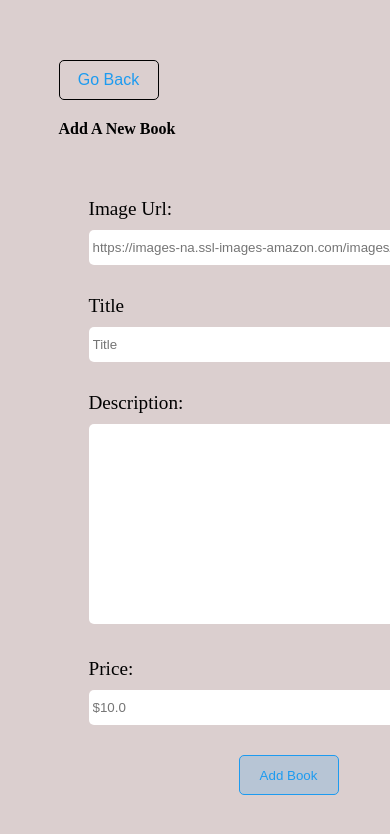
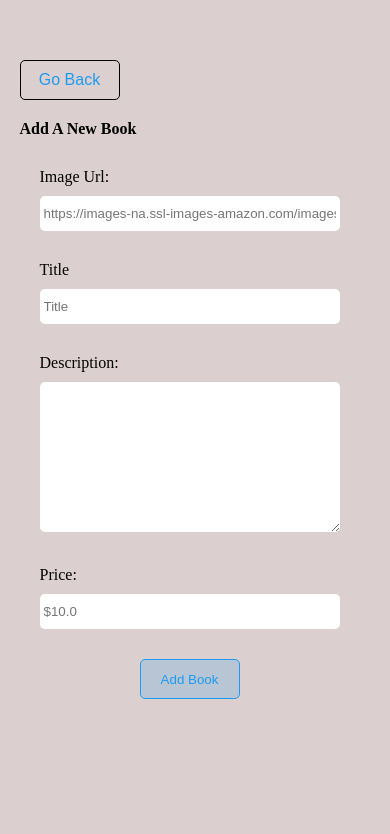
Before and after one commit to carissaayo/book-app, a React (Create React App) app: page /add-book in a window 390 px wide. Shown: the top 834 px of the page. Built offline with nearby package versions, Linux system fonts and the light colour scheme.

Commit message:
fixed some mobile style bugs

```diff
--- a/src/components/Footer/Footer.css
+++ b/src/components/Footer/Footer.css
@@ -20,3 +20,8 @@
  z-index: 20;
 
 }
+
+@media (max-width:450px){
+footer p{font-size: 0.8rem;
+}
+}
--- a/src/pages/AddBook/AddBook.css
+++ b/src/pages/AddBook/AddBook.css
@@ -10,10 +10,10 @@
 }
 
 h2{
-    margin-bottom: 30px;
+    margin-bottom: 10px;
 }
 label{
-    font-size: 1.2rem;
+    /* font-size: 1.2rem; */
     margin-bottom: 10px;
     width:200px;
     display: block;
@@ -28,9 +28,6 @@ section{
 section div{
     margin: 10px;
     margin-bottom: 30px;
-}
-.image__con{
-
 }
 
 input,textarea{
@@ -62,3 +59,57 @@ button{
  height:40px
 
 }
+
+
+
+@media (max-width:740px){
+    .add__book{
+        padding: 0px 5%;
+        padding-top: 60px;
+    }
+
+
+}
+
+@media (max-width:600px){
+  .add__book{
+        padding: 0px 7%;
+        padding-top: 60px;
+    }
+    input,textarea{
+    width:400px;
+}
+textarea{
+    height:150px;
+}
+}
+
+@media (max-width:500px){
+
+ .add__book{
+        padding: 0px 5%;
+        padding-top: 60px;
+    }
+    input,textarea{
+    width:350px;
+}
+}
+@media (max-width:430px){
+section{
+       /* background-color: white; */
+    /* max-width: 800px; */
+    padding: 10px;
+
+
+}
+
+    input,textarea{
+    width:300px;
+}
+.btn__con{
+    display: flex;
+    justify-content: center;
+    align-items: center;
+    width:300px;
+}
+}
--- a/src/pages/Admin/Admin.css
+++ b/src/pages/Admin/Admin.css
@@ -108,6 +108,9 @@ button{
 
 .admin__con{
     padding-right: 0px;
+    height: 90px;
+
+     padding-top: 20px;
 
 }
 
@@ -121,9 +124,12 @@ button{
 .admin__btn__con{
     font-size: 0.8rem;
     width: 60px;
+    height: 80px;
+    padding-top: 10px;
 }
 .admin__btn__con button{
  width: 50px;
+ height: 30px;
 
 }
 }
```
